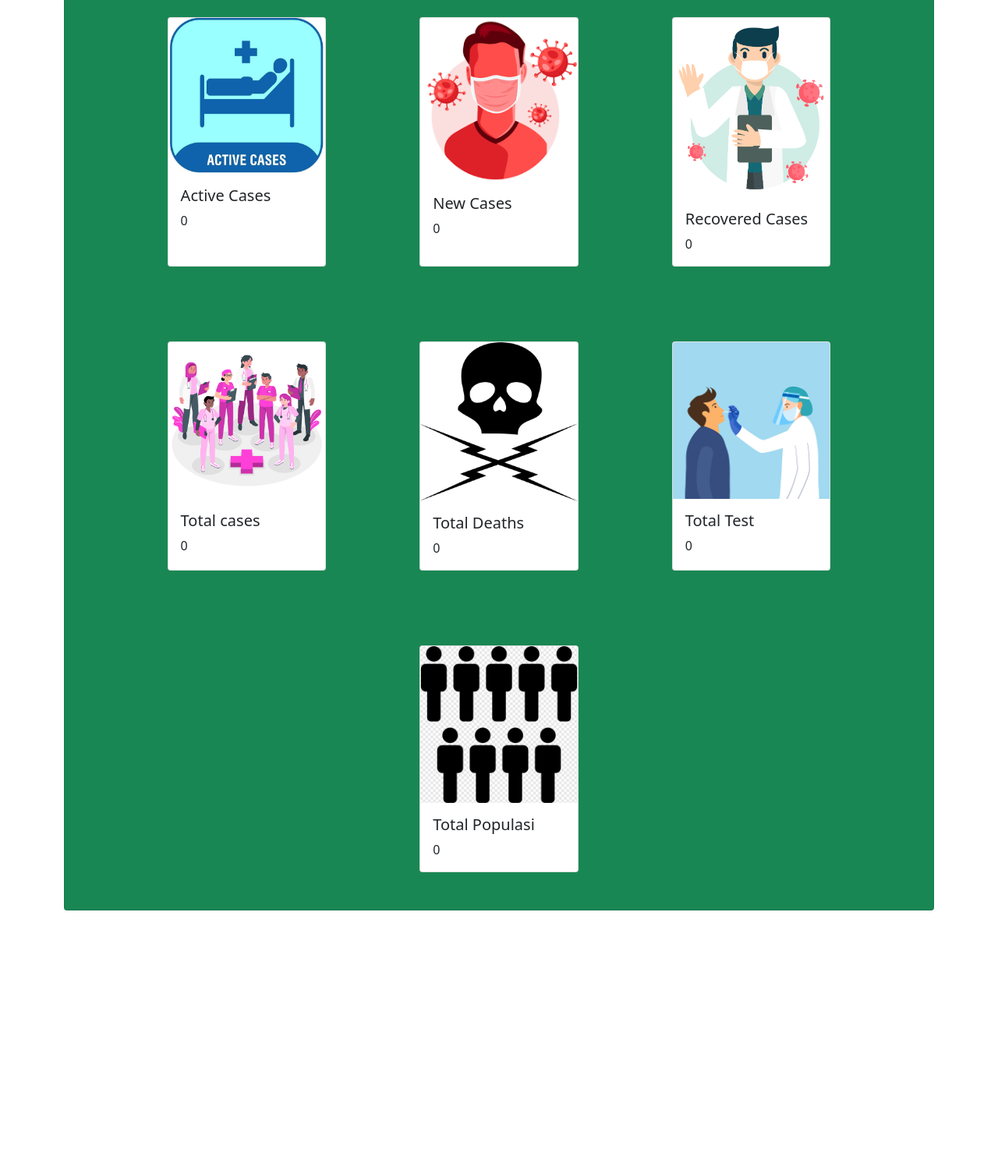
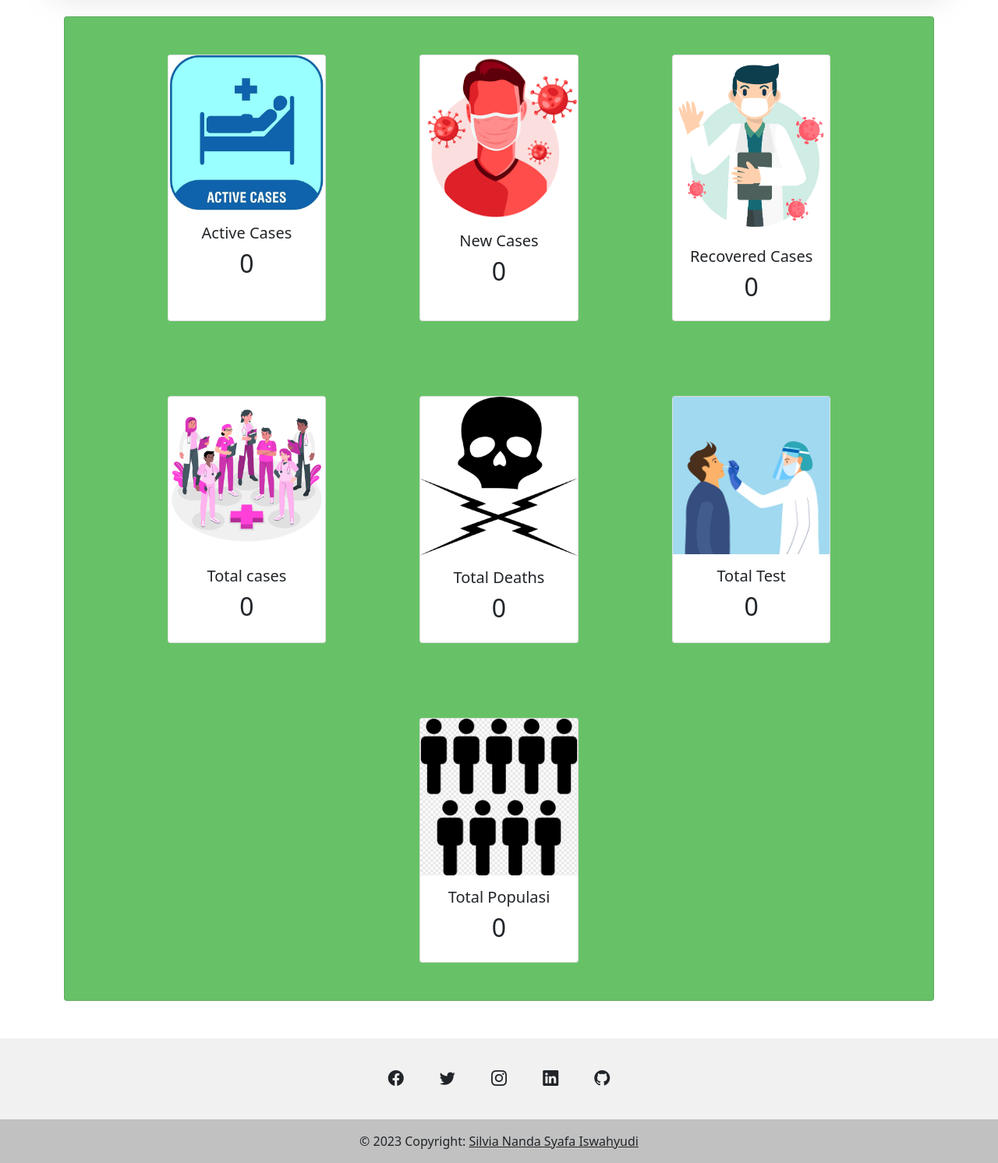
Before and after one commit to silviansi/Assignment3, a plain HTML site: page index.html in a window 1280 px wide. Shown: the part 139-1631 px from the top of the page at 78% size. Before the commit the page ends 1323 px from the top, so only its background shows below. Drawn offline with nearby package versions, Linux system fonts and the light colour scheme.

Commit message:
update page html

```diff
--- a/index.html
+++ b/index.html
@@ -6,6 +6,7 @@
     <meta name="viewport" content="width=device-width, initial-scale=1.0">
     <!-- Bootstrap CSS -->
     <link href="https://cdn.jsdelivr.net/npm/bootstrap@5.0.2/dist/css/bootstrap.min.css" rel="stylesheet" integrity="sha384-EVSTQN3/azprG1Anm3QDgpJLIm9Nao0Yz1ztcQTwFspd3yD65VohhpuuCOmLASjC" crossorigin="anonymous">
+    <link rel="stylesheet" href="https://cdn.jsdelivr.net/npm/bootstrap-icons@1.10.4/font/bootstrap-icons.css">
 
     <title>Document</title>
 </head>
@@ -19,76 +20,76 @@
 
     <!--Content-->
     <div class="container">
-        <section class="row justify-content-center my-4">
+        <section class="row justify-content-center shadow-lg my-4">
             <select class="form-select" aria-label="Default select example">
                 <option disable selected>Select Country</option>
             </select>
         </section>
     </div>
 
-    <div class="container">
-        <div class="card bg-success mb-3">
-            <div class="row row-cols-1 row-cols-md-5 g-4 justify-content-center">
+    <div class="container mt-5">
+        <div class="card mb-5" style="background-color:rgb(103, 194, 103)">
+            <div class="row row-cols-1 row-cols-md-5 justify-content-center">
                 <div class="col m-5">
                   <div class="card h-100">
-                    <img src="img/active-cases.jpg" class="card-img-top" alt="">
+                    <img src="img/active-cases.jpg" class="img-tumbnail" alt="">
                     <div class="card-body">
-                      <h5 class="card-title">Active Cases</h5>
-                      <p class="card-text">0</p>
+                      <h5 class="d-flex justify-content-center">Active Cases</h5>
+                      <h2 class="d-flex justify-content-center">0</h2>
                     </div>
                   </div>
                 </div>
                 <div class="col m-5">
                   <div class="card h-100">
-                    <img src="/img/new-cases.png" class="card-img-top" alt="...">
+                    <img src="/img/new-cases.png" class="img-tumbnail" alt="">
                     <div class="card-body">
-                      <h5 class="card-title">New Cases</h5>
-                      <p class="card-text">0</p>
+                      <h5 class="d-flex justify-content-center">New Cases</h5>
+                      <h2 class="d-flex justify-content-center">0</h2>
                     </div>
                   </div>
                 </div>
                 <div class="col m-5">
                   <div class="card h-100">
-                    <img src="/img/recovered-cases.png" class="card-img-top" alt="...">
+                    <img src="/img/recovered-cases.png" class="img-tumbnail" alt="">
                     <div class="card-body">
-                      <h5 class="card-title">Recovered Cases</h5>
-                      <p class="card-text">0</p>
+                      <h5 class="d-flex justify-content-center">Recovered Cases</h5>
+                      <h2 class="d-flex justify-content-center">0</h2>
                     </div>
                   </div>
                 </div>
                 <div class="col m-5">
                   <div class="card h-100">
-                    <img src="/img/total-case.png" class="card-img-top" alt="...">
+                    <img src="/img/total-case.png" class="img-tumbnail" alt="">
                     <div class="card-body">
-                      <h5 class="card-title">Total cases</h5>
-                      <p class="card-text">0</p>
+                      <h5 class="d-flex justify-content-center">Total cases</h5>
+                      <h2 class="d-flex justify-content-center">0</h2>
                     </div>
                   </div>
                 </div>
                 <div class="col m-5">
                     <div class="card h-100">
-                      <img src="/img/total-death.png" class="card-img-top" alt="...">
+                      <img src="/img/total-death.png" class="img-tumbnail" alt="">
                       <div class="card-body">
-                        <h5 class="card-title">Total Deaths</h5>
-                        <p class="card-text">0</p>
+                        <h5 class="d-flex justify-content-center">Total Deaths</h5>
+                        <h2 class="d-flex justify-content-center">0</h2>
                       </div>
                     </div>
                 </div>
                 <div class="col m-5">
                     <div class="card h-100">
-                      <img src="/img/total-test.jpg" class="card-img-top" alt="...">
+                      <img src="/img/total-test.jpg" class="img-tumbnail" alt="">
                       <div class="card-body">
-                        <h5 class="card-title">Total Test</h5>
-                        <p class="card-text">0</p>
+                        <h5 class="d-flex justify-content-center">Total Test</h5>
+                        <h2 class="d-flex justify-content-center">0</h2>
                       </div>
                     </div>
                 </div>
                 <div class="col m-5">
                     <div class="card h-100">
-                      <img src="/img/populasi.png" class="card-img-top" alt="...">
+                      <img src="/img/populasi.png" class="img-tumbnail" alt="">
                       <div class="card-body">
-                        <h5 class="card-title">Total Populasi</h5>
-                        <p class="card-text">0</p>
+                        <h5 class="d-flex justify-content-center">Total Populasi</h5>
+                        <h2 class="d-flex justify-content-center">0</h2>
                       </div>
                     </div>
                 </div>
@@ -96,6 +97,56 @@
         </div>
     </div>
 
+    <!--Footer-->
+    <footer class="text-center text-white" style="background-color: #f1f1f1;">
+      <div class="container pt-4">
+        <!-- Social media -->
+        <section class="mb-4">
+          <!-- Facebook -->
+          <a class="btn btn-link btn-floating btn-lg text-dark m-1"
+            href="#!"
+            role="button"
+            data-mdb-ripple-color="dark">
+            <i class="bi bi-facebook"></i></a>
+
+          <!-- Twitter -->
+          <a class="btn btn-link btn-floating btn-lg text-dark m-1"
+            href="#!"
+            role="button"
+            data-mdb-ripple-color="dark">
+            <i class="bi bi-twitter"></i></a>
+
+
+          <!-- Instagram -->
+          <a class="btn btn-link btn-floating btn-lg text-dark m-1"
+            href="#!"
+            role="button"
+            data-mdb-ripple-color="dark">
+            <i class="bi bi-instagram"></i></a>
+
+          <!-- Linkedin -->
+          <a class="btn btn-link btn-floating btn-lg text-dark m-1"
+            href="#!"
+            role="button"
+            data-mdb-ripple-color="dark">
+            <i class="bi bi-linkedin"></i></a>
+
+          <!-- Github -->
+          <a class="btn btn-link btn-floating btn-lg text-dark m-1"
+            href="#!"
+            role="button"
+            data-mdb-ripple-color="dark">
+            <i class="bi bi-github"></i></a>
+        </section>
+      </div>
+
+      <!-- Copyright -->
+      <div class="text-center text-dark p-3" style="background-color: rgba(0, 0, 0, 0.2);">
+        © 2023 Copyright:
+        <a class="text-dark" href="silviansi@gmail.com">Silvia Nanda Syafa Iswahyudi</a>
+      </div>
+    </footer>
+
     <script src="https://cdn.jsdelivr.net/npm/bootstrap@5.0.2/dist/js/bootstrap.bundle.min.js" integrity="sha384-MrcW6ZMFYlzcLA8Nl+NtUVF0sA7MsXsP1UyJoMp4YLEuNSfAP+JcXn/tWtIaxVXM" crossorigin="anonymous"></script>
 </body>
 </html>
```
